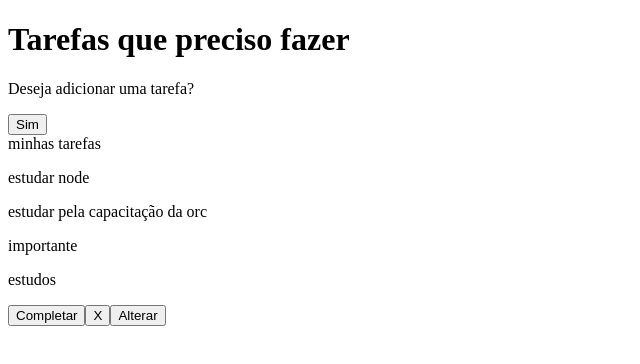
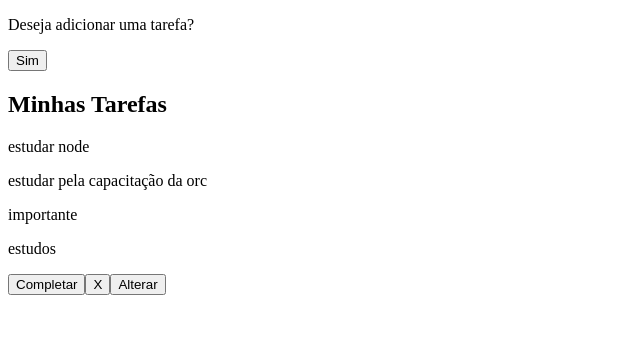
Before and after one commit to pkbceira03/ToDoList, a React (Vite) app: page / in a window 1280 px wide. Shown: the top 364 px of the page, without its empty margins (0-640 px from the left). Built offline with nearby package versions, Linux system fonts and the light colour scheme.

Commit message:
adiciona o useContext na apliacação

```diff
--- a/src/App.jsx
+++ b/src/App.jsx
@@ -2,6 +2,7 @@ import './App.css'
 import { useState } from 'react'
 import List from './components/List'
 import Form from './components/Form';
+import { ToDoContext } from './context/ToDoContext'
 
 
 function App() {
@@ -36,9 +37,7 @@ function App() {
   }
 
   return (
-    <>
-      <h1>Tarefas que preciso fazer</h1>
-
+    <ToDoContext.Provider value={{tasks, addToDo, changeAddTask}}>
       {
         addTask ?
           <Form newTask={addToDo} change={changeAddTask}/>
@@ -48,11 +47,11 @@ function App() {
             <p>Deseja adicionar uma tarefa?</p>
             <button onClick={changeAddTask}>Sim</button>
           </div>
-          <List list={tasks}/>
+          <List/>
         </>
       }
 
-    </>
+    </ToDoContext.Provider>
   )
 }
 
--- a/src/components/Form.jsx
+++ b/src/components/Form.jsx
@@ -1,7 +1,10 @@
 import React from "react";
 import { useState } from "react";
+import useToDoContext from "../hook/useToDoContext";
 
-export default ({newTask, change}) => {
+export default () => {
+    const { addToDo, changeAddTask } = useToDoContext();
+
     const [title, setTitle] = useState("")
     const [description, setDescription] = useState("")
     const [priority, setPriority] = useState("")
@@ -18,8 +21,8 @@ export default ({newTask, change}) => {
         setCategory("");
         console.log(title, description, priority, category);
 
-        change();
-        newTask(title, description, priority, category);
+        changeAddTask();
+        addToDo(title, description, priority, category);
     }
 
     return(
--- a/src/components/List.jsx
+++ b/src/components/List.jsx
@@ -1,11 +1,18 @@
 import React from "react";
+import useToDoContext from "../hook/useToDoContext";
 
-export default ({list}) => {
-    return(
+export default () => {
+    const { tasks } = useToDoContext();
+
+    const taskList = tasks || [];
+
+    return (
         <>
-            <>minhas tarefas</>
+            <h2>Minhas Tarefas</h2>
+
             {
-                list.map((element, index) => (
+                taskList.length > 0 ? (
+                    taskList.map((element, index) => (
                         <div key={index}>
                             <p>{element.title}</p>
                             <p>{element.description}</p>
@@ -20,6 +27,9 @@ export default ({list}) => {
                             </div>
                         </div>
                     ))
+                ) : (
+                    <p>Nenhuma tarefa registrada</p>
+                )
             }
         </>
     );
--- /dev/null
+++ b/src/context/ToDoContext.jsx
@@ -0,0 +1,3 @@
+import { createContext } from 'react';
+
+export const ToDoContext = createContext(null);
--- /dev/null
+++ b/src/hook/useToDoContext.jsx
@@ -0,0 +1,14 @@
+import { useContext } from 'react';
+import { ToDoContext } from '../context/ToDoContext';
+
+export default function useToDoContext() {
+    const context = useContext(ToDoContext);
+
+    if (!context) {
+        throw new Error('fora do contexto');
+    }
+
+    console.log(context)
+
+    return context;
+}
```
Also changed, not shown: 1 other file (tests, documents, lock files or other folders). Lines whose indentation alone changed are shown as unchanged.
